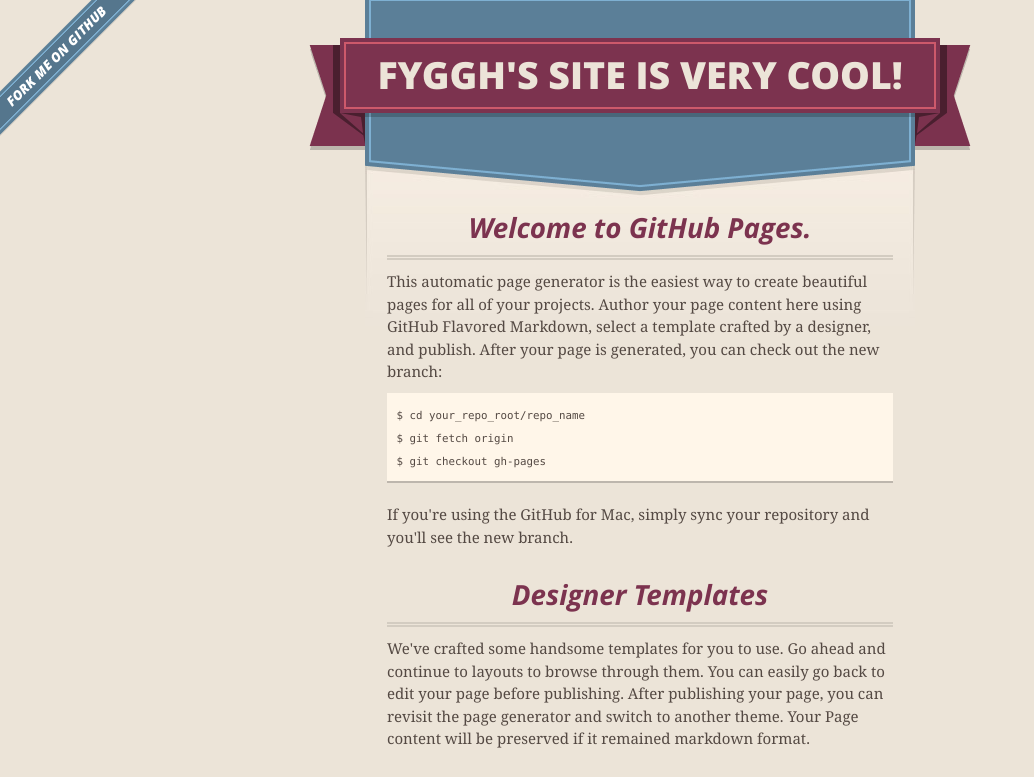
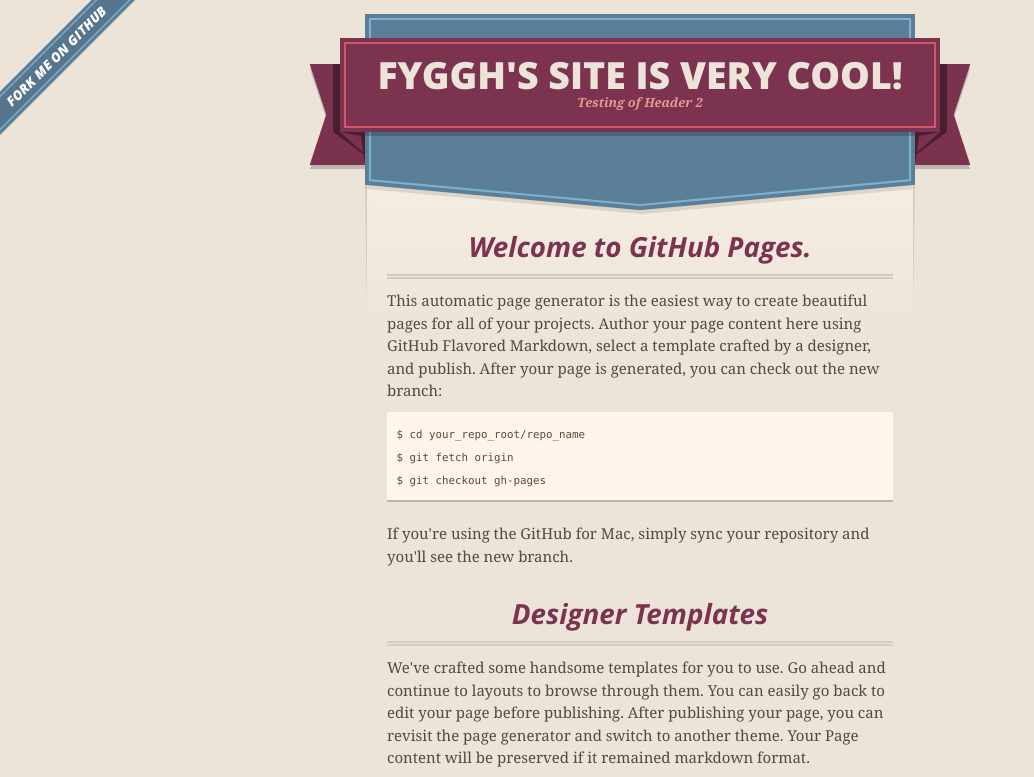
Before and after one commit to Fyggh/Fyggh.github.io, a plain HTML site: page index.html in a window 1280 px wide. Shown: the top 777 px of the page, without its empty margins (0-1034 px from the left). Drawn offline with nearby package versions, Linux system fonts and the light colour scheme.

Commit message:
Add h2 message

```diff
--- a/index.html
+++ b/index.html
@@ -17,7 +17,7 @@
         $('#main_content').headsmart()
       })
     </script>
-    <title>Fyggh.github.io by Fyggh</title>
+    <title>The World of Phlegm</title>
   </head>
 
   <body>
@@ -28,7 +28,7 @@
         <span class="ribbon-outer">
           <span class="ribbon-inner">
             <h1>Fyggh's Site is very cool!</h1>
-            <h2></h2>
+            <h2>Testing of Header 2</h2>
           </span>
           <span class="left-tail"></span>
           <span class="right-tail"></span>
```
